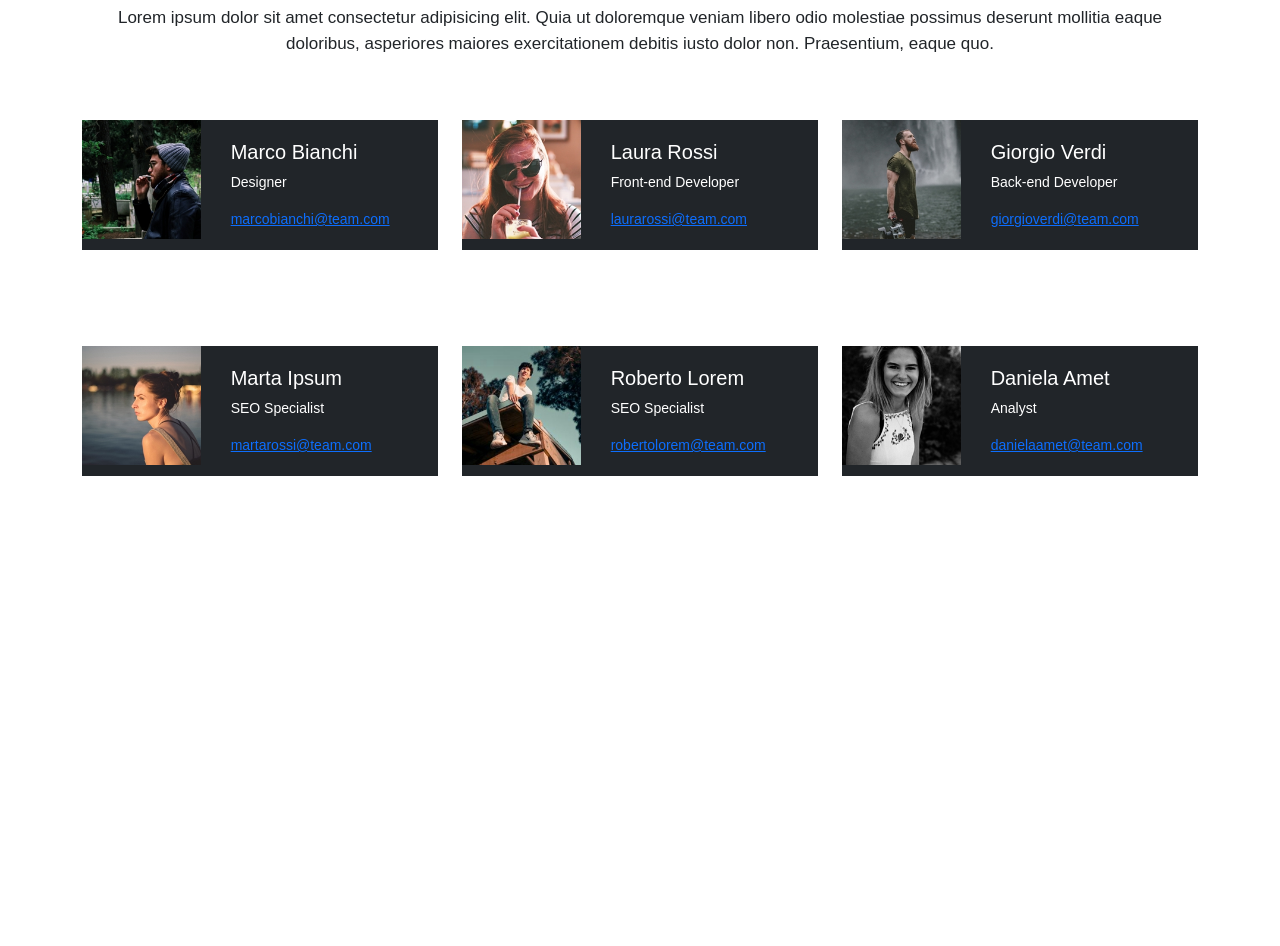
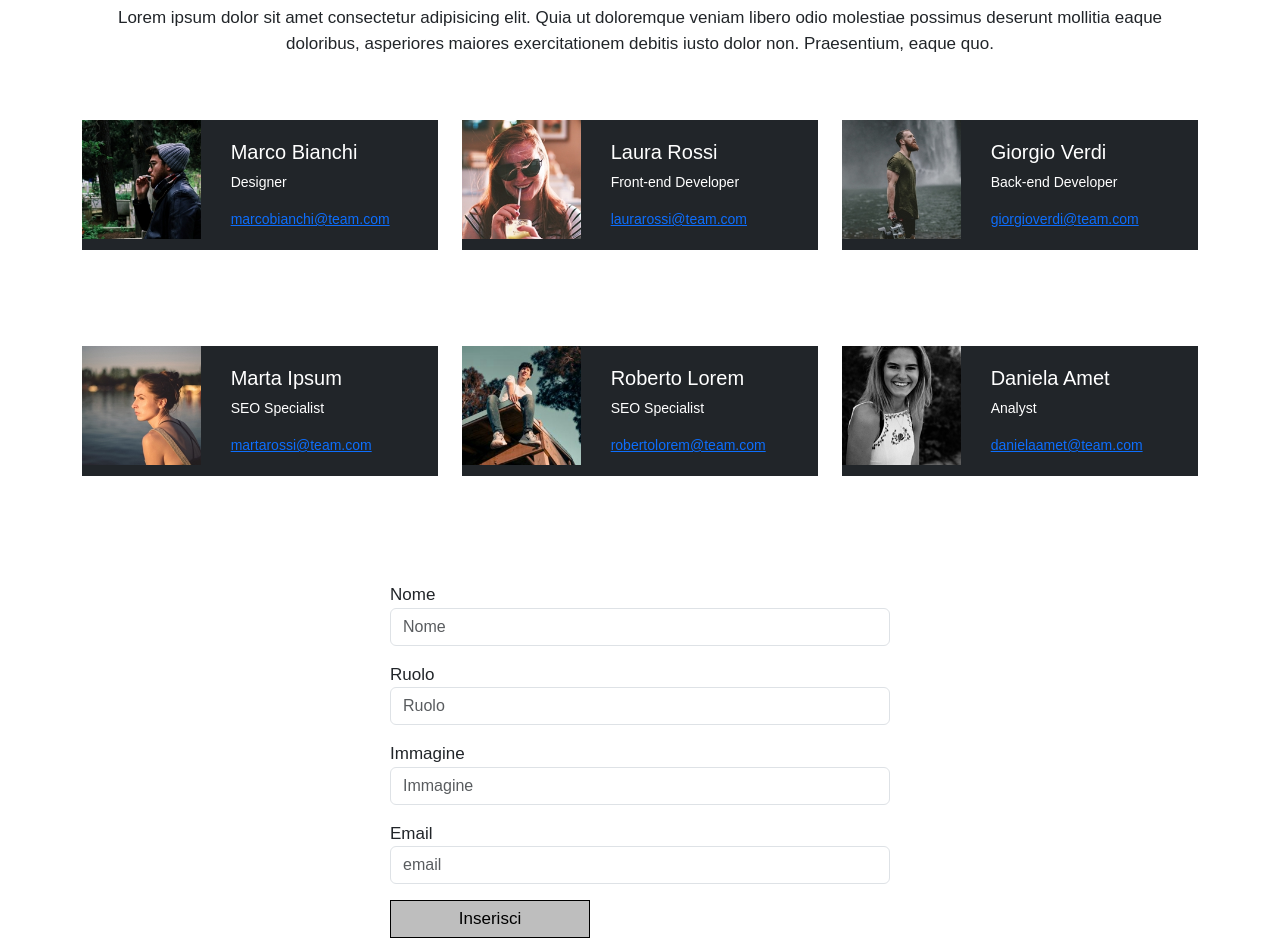
Before and after one commit to Carlomadella/js-our-team, a plain HTML site: page index.html in a window 1280 px wide. Shown: the part 147-1093 px from the top of the page. Before the commit the page ends 800 px from the top, so only its background shows below. Drawn offline with nearby package versions, Linux system fonts and the light colour scheme.

Commit message:
[BONUS 2] creato form e evento quando viene premuto il button. Completato bonus 2

```diff
--- a/css/style.css
+++ b/css/style.css
@@ -31,6 +31,27 @@ img{
     height: 100%;
 }
 
+.form-container{
+    margin-top: 50px;
+    display: flex;
+    justify-content: center;
+}
+form{
+    width: 500px;
+}
+.my-button{
+    background-color: rgb(190, 190, 190);
+    border: 1px solid black;
+    width: 200px;
+    padding: 5px;
+    transition: 0.3s all;
+}
+
+.my-button:hover{
+    background-color: transparent;
+}
+
+/* BONUS */
 @media screen and (max-width: 992px) {
     .card-text{
       padding: 5px 20px;
--- a/index.html
+++ b/index.html
@@ -21,6 +21,33 @@
         <div id="team-members" class="row">
 
         </div>
+        <div class="row">
+            <div class="col-12">
+                <div class="form-container">
+                    <form action="" id="member-form">
+                        <div class="py-2">
+                            <label for="" class="label-control">Nome</label>
+                            <input type="text" name="" id="name" placeholder="Nome" class="form-control">
+                        </div>
+                        <div class="py-2">
+                            <label for="" class="label-control">Ruolo</label>
+                            <input type="text" name="" id="role" placeholder="Ruolo" class="form-control">
+                        </div>
+                        <div class="py-2">
+                            <label for="" class="label-control">Immagine</label>
+                            <input type="text" name="" id="image" placeholder="Immagine" class="form-control">
+                        </div>
+                        <div class="py-2">
+                            <label for="" class="label-control">Email</label>
+                            <input type="text" name="" id="email" placeholder="email" class="form-control">
+                        </div>
+                        <div class="py-2">
+                            <button type="submit" id="send" class="my-button">Inserisci</button>
+                        </div>
+                    </form>
+                </div>
+            </div>
+        </div>
     </div>
     <script src="script.js"></script>
 </body>
--- a/script.js
+++ b/script.js
@@ -38,10 +38,12 @@ const teamMembers = [
 ];
 
 // creo le variabili utili (da usare nel bonus)
-// const nameField = document.getElementById('name');
-// const roleField = document.getElementById('role');
-// const emailField = document.getElementById('email');
-// const imageField = document.getElementById('image');
+const nameField = document.getElementById('name');
+const roleField = document.getElementById('role');
+const emailField = document.getElementById('email');
+const imageField = document.getElementById('image');
+const button = document.getElementById('send');
+const memberForm = document.getElementById('member-form');
 
 // realizzo la funzione che mi permette di creare le card dei membri del team da stampare a video
 const createMemberCard = (member) => {
@@ -76,3 +78,36 @@ const renderTeam = (teamMembers) => {
 }
 
 renderTeam(teamMembers);
+
+button.addEventListener('click', (e) => {
+  e.preventDefault();
+
+  // recupero i valori inseriti nei campi della form
+  const name = nameField.value;
+  const role = roleField.value;
+  const image = imageField.value;
+
+  // controllo se tutti i campi sono stati compilati
+  if(!name || !role || !image) {
+      alert('Devi compilare tutti i campi');
+      return;
+  }
+
+  // creo l'oggetto del nuovo membro
+  const newMember = {
+      name,
+      role,
+      image
+  }
+
+  // aggiungo il nuovo elemento nell'array
+  teamMembers.push(newMember);
+
+  nameField.value = '';
+  roleField.value = '';
+  imageField.value = '';
+
+  // renderizzo il nuovo team
+  renderTeam(teamMembers);
+
+})
```
